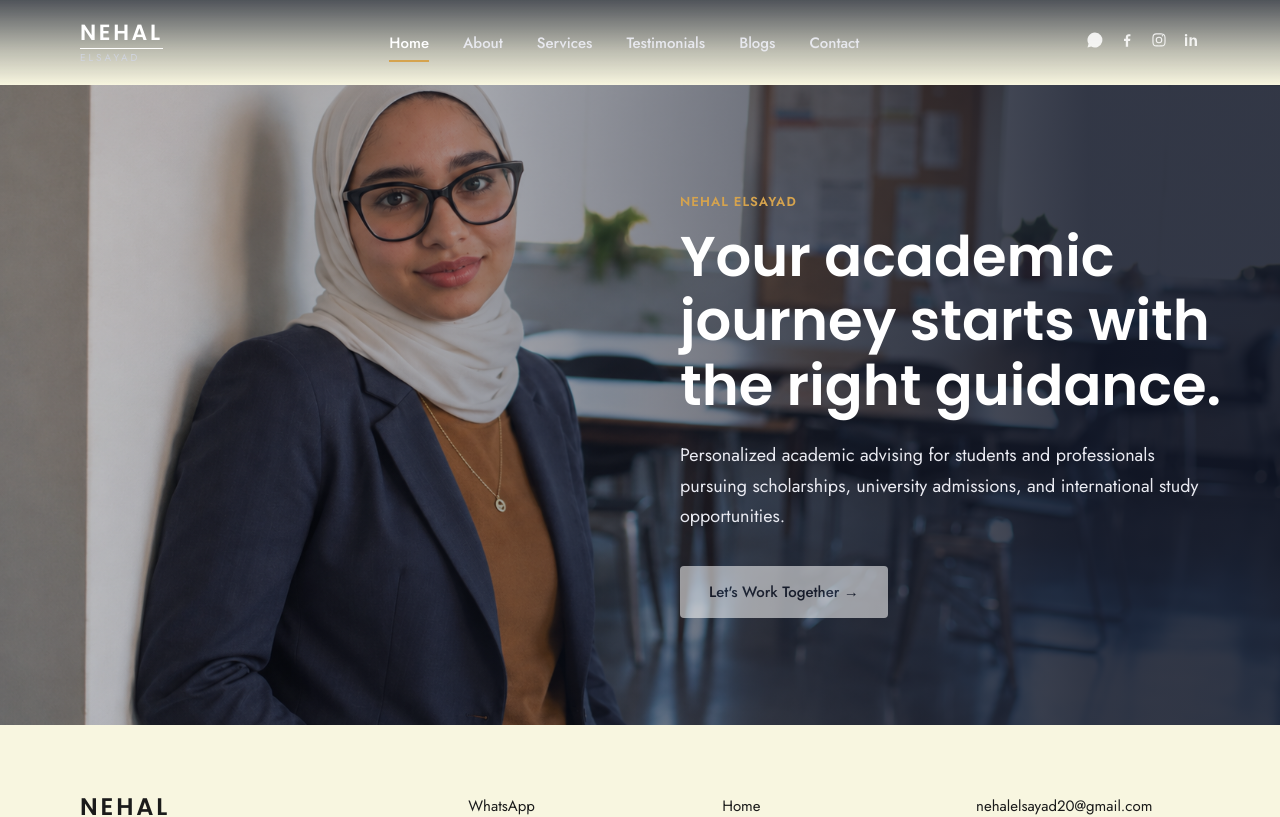
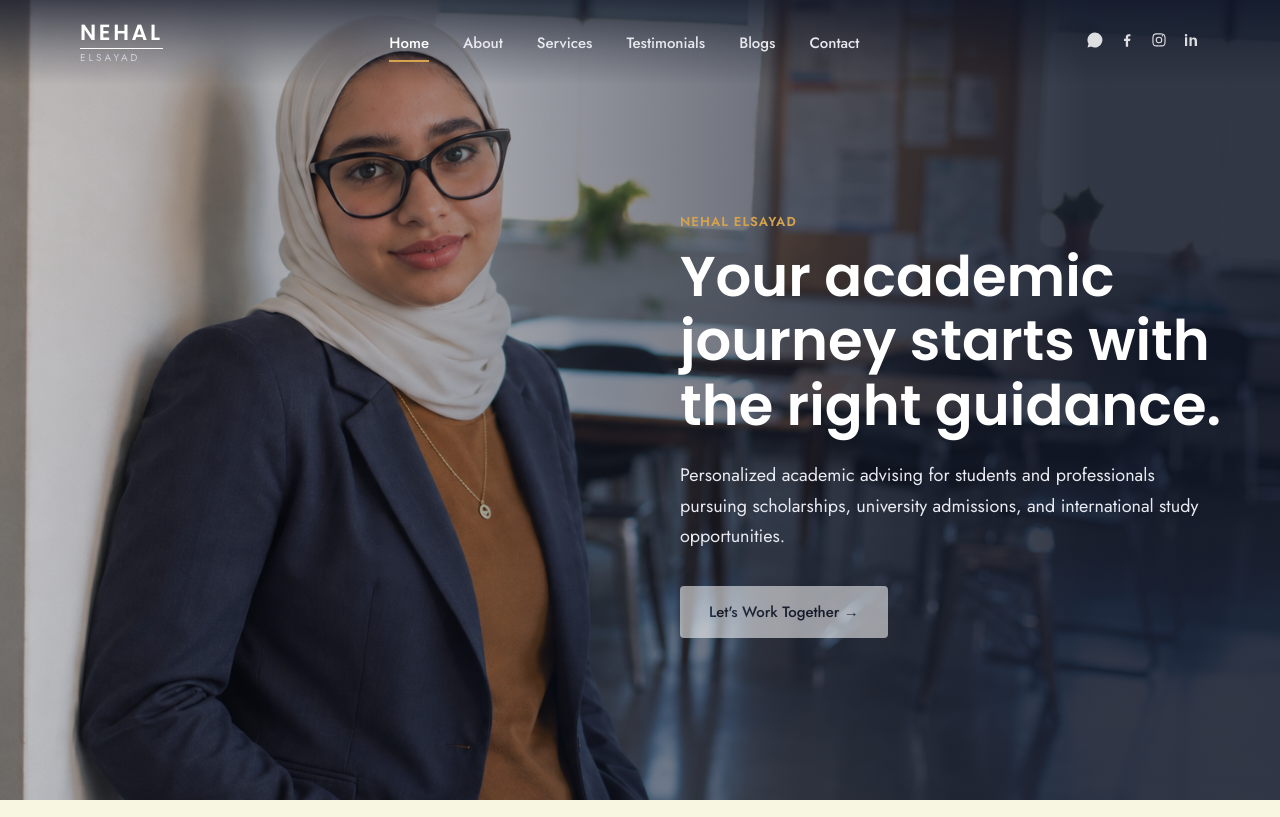
Before and after one commit to MoatazElsayad/nehal-advising, a React (Vite) app: page / in a window 1280 px wide. Shown: the top 817 px of the page. Built offline with nearby package versions, Linux system fonts and the light colour scheme.

Commit message:
Let home hero background extend behind transparent header

```diff
--- a/src/components/Header.css
+++ b/src/components/Header.css
@@ -7,6 +7,10 @@
 }
 
 .site-header.is-transparent {
+  position: absolute;
+  left: 0;
+  right: 0;
+  top: 0;
   background: linear-gradient(180deg, rgba(15, 21, 38, 0.72) 0%, rgba(15, 21, 38, 0.25) 60%, rgba(15, 21, 38, 0) 100%);
 }
 
--- a/src/pages/Home.css
+++ b/src/pages/Home.css
@@ -1,6 +1,6 @@
 .hero {
   position: relative;
-  min-height: 640px;
+  min-height: max(640px, 100vh);
   display: flex;
   align-items: center;
   color: var(--white);
@@ -30,7 +30,7 @@
   max-width: 640px;
   margin-left: auto;
   margin-right: 0;
-  padding-top: 80px;
+  padding-top: 130px;
   padding-bottom: 80px;
 }
 
```
